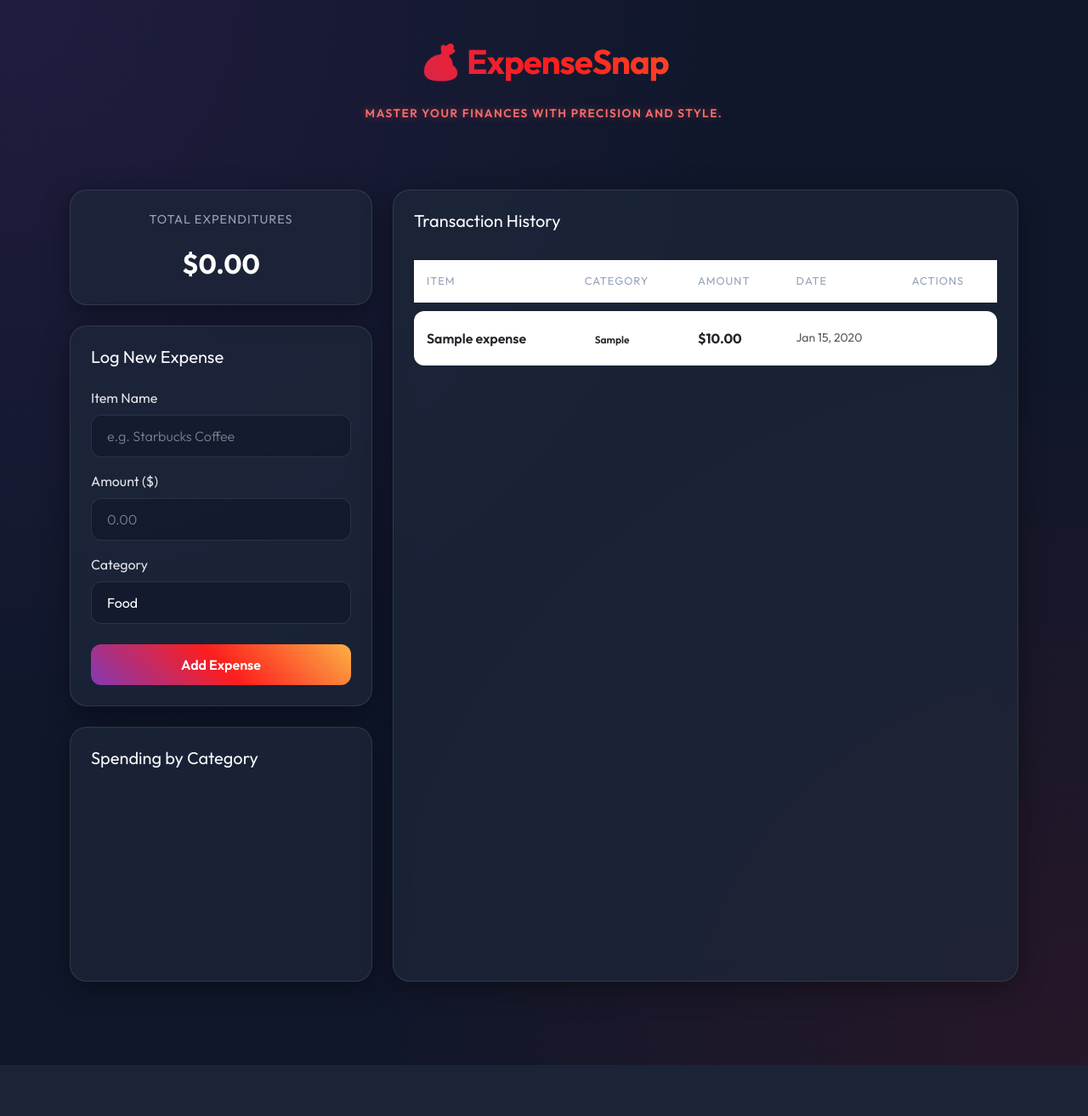
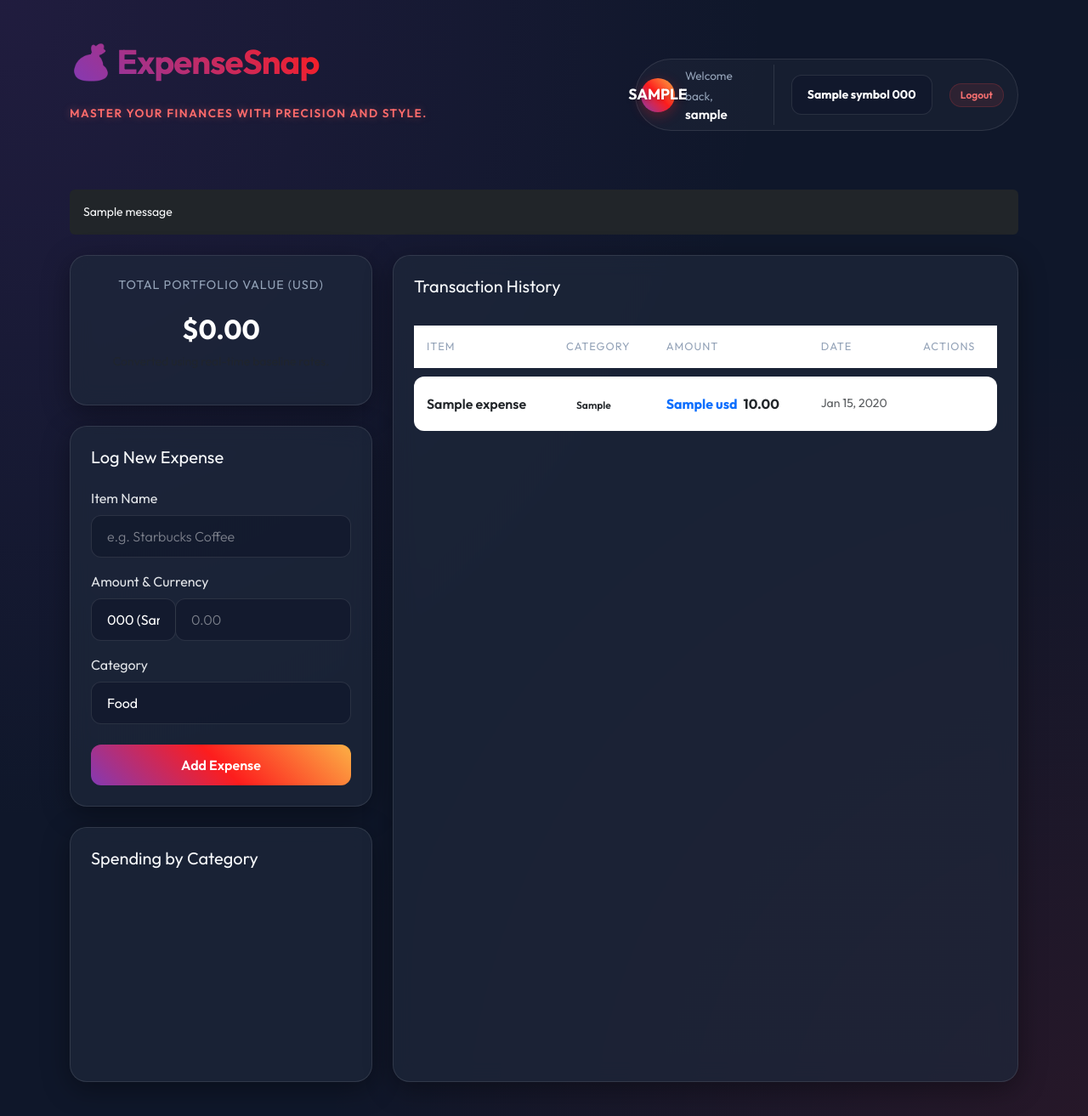
Before and after one commit to imSai-py/ExpenseSnap, a Flask app: template templates/index.html in a window 1280 px wide. Shown: the top 1313 px of the page at 85% size. Before the commit the page ends 1253 px from the top, so only its background shows below. Run offline with Flask 3, Linux system fonts and the light colour scheme; tables that the repository leaves empty hold one stand-in row (values such as "Sample post"); the template is opened without the code that fills it: values that come from a table or form of the project are taken from there, most other values are stand-ins (such as "Sample title", 1, 10 or a date in 2020); one stand-in notice (Sample message) is shown.

Commit message:
feat: Implement core expense tracking application with user authentication, CRUD operations, and a modular Flask structure.

```diff
--- a/app.py
+++ /dev/null
@@ -1,78 +0,0 @@
-from flask import Flask, render_template, request, redirect, url_for
-from flask_sqlalchemy import SQLAlchemy
-from datetime import datetime
-
-app = Flask(__name__)
-
-# Database Configuration
-app.config['SQLALCHEMY_DATABASE_URI'] = 'sqlite:///expenses.db'
-app.config['SQLALCHEMY_TRACK_MODIFICATIONS'] = False
-db = SQLAlchemy(app)
-
-# The Expense Model (The "Schema")
-class Expense(db.Model):
-    id = db.Column(db.Integer, primary_key=True)
-    item_name = db.Column(db.String(100), nullable=False)
-    amount = db.Column(db.Float, nullable=False)
-    category = db.Column(db.String(50), nullable=False)
-    date_added = db.Column(db.DateTime, default=datetime.utcnow)
-
-# Create the database file automatically
-with app.app_context():
-    db.create_all()
-
-# --- ROUTES ---
-
-@app.route('/')
-def index():
-    # READ: Get all expenses from the database
-    expenses = Expense.query.order_by(Expense.date_added.desc()).all()
-    total = sum(exp.amount for exp in expenses)
-
-    # Calculate category data for the chart
-    category_data = {}
-    for exp in expenses:
-        category_data[exp.category] = category_data.get(exp.category, 0) + exp.amount
-
-    labels = list(category_data.keys())
-    values = list(category_data.values())
-
-    return render_template('index.html',
-                          expenses=expenses,
-                          total=total,
-                          chart_labels=labels,
-                          chart_values=values)
-
-@app.route('/add', methods=['POST'])
-def add_expense():
-    # CREATE: Get data from the form
-    name = request.form.get('item_name')
-    amount = request.form.get('amount')
-    category = request.form.get('category')
-
-    new_expense = Expense(item_name=name, amount=float(amount), category=category)
-
-    db.session.add(new_expense)
-    db.session.commit()
-    return redirect(url_for('index'))
-
-@app.route('/delete/<int:id>')
-def delete_expense(id):
-    # DELETE: Remove an entry
-    expense = Expense.query.get_or_404(id)
-    db.session.delete(expense)
-    db.session.commit()
-    return redirect(url_for('index'))
-
-@app.route('/update/<int:id>', methods=['POST'])
-def update_expense(id):
-    # UPDATE: Edit an existing entry
-    expense = Expense.query.get_or_404(id)
-    expense.item_name = request.form.get('item_name')
-    expense.amount = float(request.form.get('amount'))
-    expense.category = request.form.get('category')
-    db.session.commit()
-    return redirect(url_for('index'))
-
-if __name__ == '__main__':
-    app.run(debug=True)
--- /dev/null
+++ b/main.py
@@ -0,0 +1,6 @@
+from website import create_app
+
+app = create_app()
+
+if __name__ == '__main__':
+    app.run(debug=True)
--- a/static/css/style.css
+++ b/static/css/style.css
@@ -268,3 +268,68 @@ body {
 .animate-in {
     animation: fadeIn 0.8s ease forwards;
 }
+
+/* User Profile Section */
+.user-profile-card {
+    background: rgba(255, 255, 255, 0.03);
+    border: 1px solid rgba(255, 255, 255, 0.1);
+    border-radius: 100px;
+    padding: 6px 16px 6px 6px;
+    display: inline-flex;
+    align-items: center;
+    gap: 12px;
+    transition: all 0.3s cubic-bezier(0.4, 0, 0.2, 1);
+}
+
+.user-profile-card:hover {
+    background: rgba(255, 255, 255, 0.08);
+    transform: translateY(-2px);
+    border-color: rgba(255, 255, 255, 0.2);
+}
+
+.user-avatar {
+    width: 40px;
+    height: 40px;
+    border-radius: 50%;
+    background: var(--primary-gradient);
+    display: flex;
+    align-items: center;
+    justify-content: center;
+    color: white;
+    font-weight: 700;
+    font-size: 1.1rem;
+    box-shadow: 0 4px 15px rgba(253, 29, 29, 0.3);
+    text-shadow: 0 2px 4px rgba(0, 0, 0, 0.2);
+}
+
+.welcome-text {
+    font-size: 0.85rem;
+    color: var(--text-muted);
+}
+
+.user-name {
+    font-size: 0.95rem;
+    font-weight: 600;
+    color: #fff;
+    display: block;
+}
+
+.logout-pill {
+    background: rgba(239, 68, 68, 0.1);
+    color: #f87171;
+    border: 1px solid rgba(239, 68, 68, 0.2);
+    padding: 4px 12px;
+    border-radius: 100px;
+    font-size: 0.75rem;
+    font-weight: 600;
+    text-decoration: none;
+    transition: all 0.2s ease;
+    margin-left: 8px;
+}
+
+.logout-pill:hover {
+    background: rgba(239, 68, 68, 0.25);
+    color: #fff;
+    border-color: rgba(239, 68, 68, 0.4);
+    transform: scale(1.05);
+}
--- a/static/js/script.js
+++ b/static/js/script.js
@@ -14,11 +14,13 @@ document.addEventListener('DOMContentLoaded', function () {
             const id = this.getAttribute('data-id');
             const name = this.getAttribute('data-name');
             const amount = this.getAttribute('data-amount');
+            const currency = this.getAttribute('data-currency');
             const category = this.getAttribute('data-category');
 
             document.getElementById('edit-id').value = id;
             document.getElementById('edit-name').value = name;
             document.getElementById('edit-amount').value = amount;
+            document.getElementById('edit-currency').value = currency;
             document.getElementById('edit-category').value = category;
 
             // Set form action
--- a/templates/index.html
+++ b/templates/index.html
@@ -17,33 +17,81 @@
 
 <body>
     <div class="container py-5">
-        <div class="row mb-5">
-            <div class="col-12 text-center">
+        <!-- Header Section -->
+        <div class="row mb-5 align-items-center">
+            <div class="col-md-7 text-start">
                 <h1 class="header-title animate-in">💰 ExpenseSnap</h1>
                 <p class="subtitle-glow animate-in">Master your finances with precision and style.</p>
             </div>
+            <div class="col-md-5 text-end animate-in">
+                <div class="user-profile-card">
+                    <div class="user-avatar">
+                        {{ username[0] | upper }}
+                    </div>
+                    <div class="text-start pe-3 border-end border-white border-opacity-10">
+                        <span class="welcome-text">Welcome back,</span>
+                        <span class="user-name">{{ username }}</span>
+                    </div>
+
+                    <!-- Global Currency Control -->
+                    <form action="{{ url_for('expenses.set_currency') }}" method="POST"
+                        class="d-flex align-items-center ms-2" id="currForm">
+                        <select name="preferred_currency"
+                            class="form-select form-select-sm bg-transparent border-0 text-light fw-bold"
+                            style="width: auto; cursor: pointer;" onchange="this.form.submit()">
+                            {% for code, symbol in currency_symbols.items() %}
+                            <option value="{{ code }}" {% if code==user_currency %}selected{% endif %}>{{ symbol }} {{
+                                code }}</option>
+                            {% endfor %}
+                        </select>
+                    </form>
+
+                    <a href="{{ url_for('auth.logout') }}" class="logout-pill">Logout</a>
+                </div>
+            </div>
         </div>
+
+        {% with messages = get_flashed_messages(with_categories=true) %}
+        {% if messages %}
+        {% for category, message in messages %}
+        <div
+            class="alert alert-{{ 'success' if category == 'success' else 'info' }} bg-dark text-light border-0 small mb-4 animate-in">
+            {{ message }}
+        </div>
+        {% endfor %}
+        {% endif %}
+        {% endwith %}
 
         <div class="row g-4">
             <!-- Left Column: Input and Stats -->
             <div class="col-lg-4">
                 <div class="glass-card stat-card mb-4 animate-in">
-                    <p class="stat-label">Total Expenditures</p>
-                    <p class="stat-value">${{ "%.2f"|format(total) }}</p>
+                    <p class="stat-label">Total Portfolio Value ({{ user_currency }})</p>
+                    <p class="stat-value">{{ currency_symbols.get(user_currency, '$') }}{{ "%.2f"|format(total) }}</p>
+                    <p class="text-muted small mt-1">Converted using real-time baseline rates.</p>
                 </div>
 
                 <div class="glass-card p-4 mb-4 animate-in">
                     <h5 class="mb-4">Log New Expense</h5>
-                    <form action="/add" method="POST">
+                    <form action="{{ url_for('expenses.add_expense') }}" method="POST">
                         <div class="mb-3">
                             <label class="form-label">Item Name</label>
                             <input type="text" name="item_name" class="form-control" placeholder="e.g. Starbucks Coffee"
                                 required>
                         </div>
                         <div class="mb-3">
-                            <label class="form-label">Amount ($)</label>
-                            <input type="number" step="0.01" name="amount" class="form-control" placeholder="0.00"
-                                required>
+                            <label class="form-label">Amount & Currency</label>
+                            <div class="input-group">
+                                <select name="currency" class="form-select border-end-0 bg-dark text-light"
+                                    style="max-width: 100px; border-radius: 12px 0 0 12px;">
+                                    {% for code, symbol in currency_symbols.items() %}
+                                    <option value="{{ code }}" {% if code=='USD' %}selected{% endif %}>{{ code }} ({{
+                                        symbol }})</option>
+                                    {% endfor %}
+                                </select>
+                                <input type="number" step="0.01" name="amount" class="form-control border-start-0"
+                                    placeholder="0.00" required style="border-radius: 0 12px 12px 0;">
+                            </div>
                         </div>
                         <div class="mb-3">
                             <label class="form-label">Category</label>
@@ -90,15 +138,20 @@
                                             {{ expense.category }}
                                         </span>
                                     </td>
-                                    <td class="fw-bold">${{ "%.2f"|format(expense.amount) }}</td>
+                                    <td class="fw-bold">
+                                        <span class="text-primary me-1">{{ currency_symbols.get(expense.currency, '$')
+                                            }}</span>
+                                        {{ "%.2f"|format(expense.amount) }}
+                                    </td>
                                     <td class="text-muted small">{{ expense.date_added.strftime('%b %d, %Y') }}</td>
                                     <td>
                                         <button class="action-btn edit-btn" data-id="{{ expense.id }}"
                                             data-name="{{ expense.item_name }}" data-amount="{{ expense.amount }}"
+                                            data-currency="{{ expense.currency }}"
                                             data-category="{{ expense.category }}">
                                             <i data-lucide="pencil" style="width: 18px;"></i>
                                         </button>
-                                        <a href="{{ url_for('delete_expense', id=expense.id) }}"
+                                        <a href="{{ url_for('expenses.delete_expense', id=expense.id) }}"
                                             class="action-btn delete-btn">
                                             <i data-lucide="trash-2" style="width: 18px;"></i>
                                         </a>
@@ -138,9 +191,17 @@
                                 placeholder="Enter item name" required>
                         </div>
                         <div class="mb-3">
-                            <label class="form-label">Amount ($)</label>
-                            <input type="number" step="0.01" id="edit-amount" name="amount" class="form-control"
-                                placeholder="0.00" required>
+                            <label class="form-label">Amount & Currency</label>
+                            <div class="input-group">
+                                <select id="edit-currency" name="currency"
+                                    class="form-select border-end-0 bg-dark text-light" style="max-width: 100px;">
+                                    {% for code, symbol in currency_symbols.items() %}
+                                    <option value="{{ code }}">{{ code }} ({{ symbol }})</option>
+                                    {% endfor %}
+                                </select>
+                                <input type="number" step="0.01" id="edit-amount" name="amount"
+                                    class="form-control border-start-0" placeholder="0.00" required>
+                            </div>
                         </div>
                         <div class="mb-3">
                             <label class="form-label">Category</label>
--- /dev/null
+++ b/website/models/__init__.py
@@ -0,0 +1,2 @@
+from .user import User
+from .expense import Expense
```
Also changed, not shown: templates/login.html (added, +71 -0 lines), templates/register.html (added, +71 -0 lines), view_db.py (added, +34 -0 lines), website/__init__.py (added, +34 -0 lines), website/auth/routes.py (added, +76 -0 lines), website/expenses/routes.py (added, +91 -0 lines), website/expenses/utils.py (added, +20 -0 lines), website/extensions.py (added, +20 -0 lines), website/models/expense.py (added, +11 -0 lines), website/models/user.py (added, +19 -0 lines).
